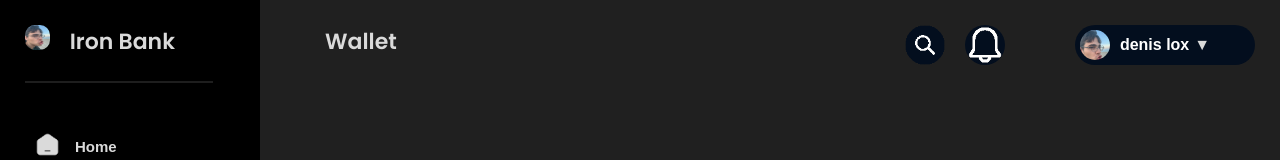
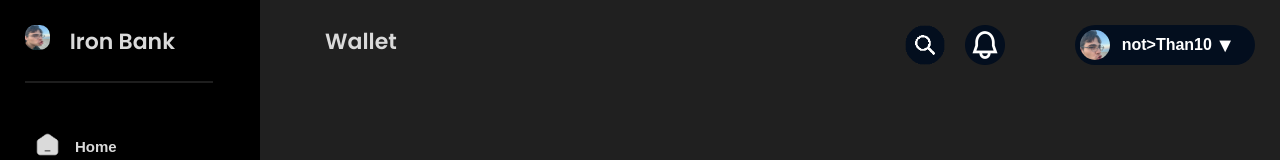
Before and after one commit to denpoo1/Bank_App, a React (Create React App) app in the folder Frontend/: page / in a window 1280 px wide. Shown: the top 160 px of the page. Built offline with nearby package versions, Linux system fonts and the light colour scheme.

Commit message:
OB-43-- header

```diff
--- a/Frontend/src/Header/Header.js
+++ b/Frontend/src/Header/Header.js
@@ -16,19 +16,23 @@ const Header = () => {
           <button className={styles.search}></button>
           <button className={styles.notification}></button>
         </div>
+        <div
+          className={`${styles.profileButtonWrapper} ${
+            isMenuOpen ? styles.activeDropdown : ""
+          }`}
+        >
           <button className={styles.profileButton} onClick={toggleMenu}>
-          <span>denis lox</span>
+            <span>not&gt;Than10</span>
             <span>{isMenuOpen ? "▲" : "▼"}</span>
           </button>
           {isMenuOpen && (
-          <div className={styles.dropdown}>
-            {/* Здесь размещаем список с опциями */}
-            <div className={styles.option}>Опция 1</div>
-            <div className={styles.option}>Опция 2</div>
-            <div className={styles.option}>Опция 3</div>
-            {/* ... */}
+            <div className={`${styles.dropdown}`}>
+              <div className={styles.option}>Denis</div>
+              <div className={styles.option}>Polnyi </div>
+              <div className={styles.option}>Lox</div>
             </div>
           )}
+        </div>
       </div>
     </div>
   );
--- a/Frontend/src/Header/Header.module.css
+++ b/Frontend/src/Header/Header.module.css
@@ -35,7 +35,6 @@
     background-repeat: no-repeat;
     background-size: cover;
     background-color: transparent;
-    border-radius: 20px;
 }
 .headerWrapper{
     display: flex;
@@ -50,10 +49,27 @@
 
 .profileButton {
   position: relative;
+  z-index: 1;
   width: 180px;
   height: 40px;
   border-radius: 20px;
   background-color: var(--primary-color);
+  display: flex; /* Use flexbox to control the positioning of the spans */
+  align-items: center; /* Center items vertically */
+  justify-content: space-between; /* Space items evenly along the container */
+  padding-left: 45px; /* To make space for ::before pseudo-element */
+}
+.profileButton span:first-child {
+  font-size: 16px;
+  font-weight: bold;
+  color: white;
+  margin: 0 auto;
+}
+
+.profileButton span:last-child {
+  font-size: 20px;
+  color: white;
+  margin-left: auto;
 }
 
   .profileButton::before {
@@ -70,40 +86,52 @@
     border-radius: 50%;
   }
 
-  .profileButton span:first-child {
-    font-size: 16px;
-    font-weight: bold;
-    color: white;
-    margin-right: 5px;
+
+
+
+
+.profileButtonWrapper{
+  position: relative;
+  border-radius: 20px;
+
 }
 
+
+/* Стили для выпадающего меню */
 .dropdown {
   position: absolute;
-    top: 40px;
-    right: 0;
-    width: 180px;
-    background-color: #fff;
-    border: 1px solid #ccc;
-    border-radius: 5px;
-    box-shadow: 0 2px 4px rgba(0, 0, 0, 0.1);
-    overflow: hidden; /* Начально скроем содержимое меню */
-    max-height: 0; /* Устанавливаем максимальную высоту для анимации */
-    transition: max-height 0.3s ease-in-out; /* Плавный переход для анимации */
+  background-color: var(--primary-color);
+  width: 161px;
+  padding: 10px;
+  z-index: 0;
+  margin-top: -39px;
+  border-radius: 20px;
+  box-shadow: 0 2px 5px rgba(0, 0, 0, 0.2);
+  overflow: hidden;
+  visibility: hidden;
+  opacity: 0;
+  transform: translateY(-10px); /* Move the dropdown up a bit initially */
+  transition: opacity 0.3s ease, transform 0.3s ease, height 0.3s ease;
+
 }
 
-  /* Стили для опций в меню */
+.profileButtonWrapper.activeDropdown .dropdown {
+  visibility: visible;
+  opacity: 1;
+  transform: translateY(0);
+}
+
   .option {
-    padding: 10px;
-    color: #333;
+    padding: 8px 12px;
     cursor: pointer;
-    transition: background-color 0.2s ease-in-out;
+    transition: background-color 0.2s ease;
+    text-align: center;
+  }
+
+.option:first-child{
+  margin-top: 30px;
 }
 
 .option:hover {
-    background-color: #f0f0f0;
+  background-color: #082e66; /* Цвет фона при наведении курсора на опцию */
 }
-
-  /* Когда меню открыто, устанавливаем максимальную высоту для отображения всех опций */
-  .dropdown.open {
-    max-height: 200px;
-  }
```
Also changed, not shown: Frontend/src/images/header/notification.png. Lines whose indentation alone changed are shown as unchanged.
